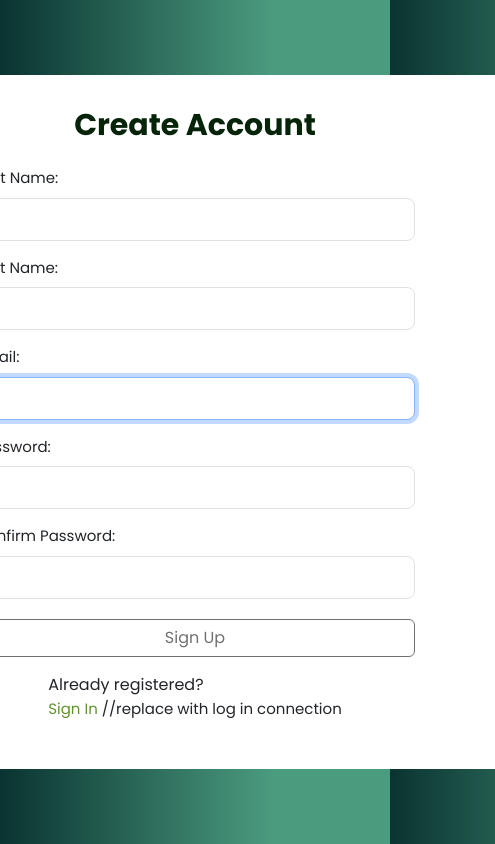
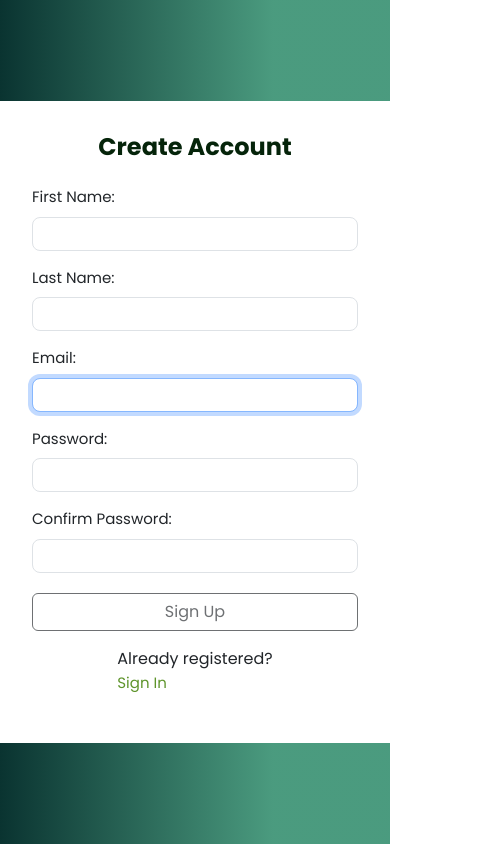
Before and after one commit to Pet-Feeder-SEP4/PetFeeder, a React (Create React App) app in the folder Fronted/pet-feeder/: page /Register in a window 390 px wide. Shown: the whole page, 495 px wide, since content can reach past the window. Built offline with nearby package versions, Linux system fonts and the light colour scheme.

Commit message:
queries and comment fix

```diff
--- a/Fronted/pet-feeder/public/index.html
+++ b/Fronted/pet-feeder/public/index.html
@@ -27,7 +27,9 @@
     <link rel="preconnect" href="https://fonts.googleapis.com">
 <link rel="preconnect" href="https://fonts.gstatic.com" crossorigin>
 <link href="https://fonts.googleapis.com/css2?family=Manrope:wght@200;300;400;500&family=Poppins:ital,wght@0,100;0,200;0,300;0,400;0,500;0,600;0,700;0,800;0,900;1,100;1,400;1,800&display=swap" rel="stylesheet">
-    <title>React App</title>
+<link rel="stylesheet" href="https://maxcdn.bootstrapcdn.com/bootstrap/4.0.0/css/bootstrap.min.css" integrity="sha384-Gn5384xqQ1aoWXA+058RXPxPg6fy4IWvTNh0E263XmFcJlSAwiGgFAW/dAiS6JXm" crossorigin="anonymous">
+
+<title>React App</title>
   </head>
   <body>
     <noscript>You need to enable JavaScript to run this app.</noscript>
--- a/Fronted/pet-feeder/src/pages/Register/Register.css
+++ b/Fronted/pet-feeder/src/pages/Register/Register.css
@@ -162,3 +162,28 @@
     font-size: 15px;
 
 }
+/* Add this at the end of your existing CSS file */
+
+@media only screen and (max-width: 600px) {
+    section {
+        min-width: 90%;
+    }
+
+    .title {
+        font-size: 24px;
+    }
+
+    input[type="text"],
+    input[type="password"],
+    button {
+        font-size: 18px;
+    }
+}
+
+@media only screen and (max-width: 400px) {
+    input[type="text"],
+    input[type="password"],
+    button {
+        font-size: 16px;
+    }
+}
--- a/Fronted/pet-feeder/src/pages/Register/Register.js
+++ b/Fronted/pet-feeder/src/pages/Register/Register.js
@@ -200,7 +200,7 @@
                         Already registered?<br />
                         <span className="line">
                             {/* replace router link here!! */}
-                            <a className="link" href="#">Sign In</a> //replace with log in connection
+                            <a className="link" href="#">Sign In</a>{/* replace w lpgin*/}
                         </span>
                     </p>
                 </section>
```
